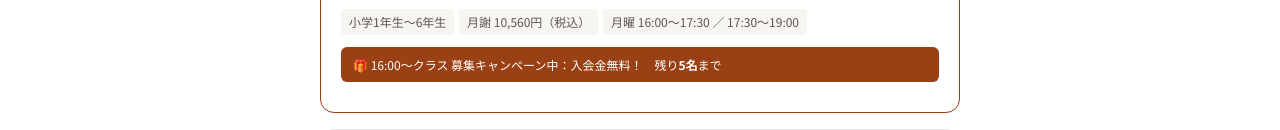
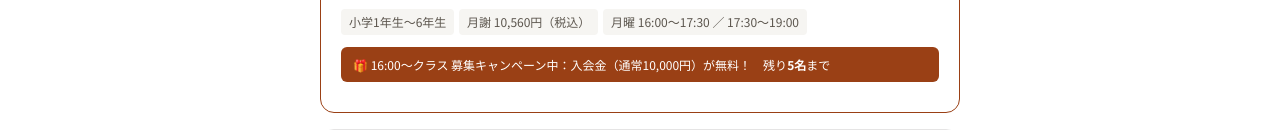
Before and after one commit to shinozaki-web/shinozaki-homepage, a plain HTML site: page classroom.html in a window 1280 px wide. Shown: the part 1248-1378 px from the top of the page. Drawn offline with Linux system fonts and the light colour scheme; a web font is replaced by a local one.

Commit message:
キャンペーンバナーに入会金10,000円を明記

```diff
--- a/classroom.html
+++ b/classroom.html
@@ -171,7 +171,7 @@
           <span>月謝 10,560円（税込）</span>
           <span>月曜 16:00〜17:30 ／ 17:30〜19:00</span>
         </div>
-        <p style="margin-top:12px;font-size:12px;background:var(--terracotta-deep);color:#fff;border-radius:6px;padding:8px 12px;line-height:1.6;">🎁 16:00〜クラス 募集キャンペーン中：入会金無料！　残り<strong>5名</strong>まで</p>
+        <p style="margin-top:12px;font-size:12px;background:var(--terracotta-deep);color:#fff;border-radius:6px;padding:8px 12px;line-height:1.6;">🎁 16:00〜クラス 募集キャンペーン中：入会金（通常10,000円）が無料！　残り<strong>5名</strong>まで</p>
       </div>
 
       <div class="course-card">
```
